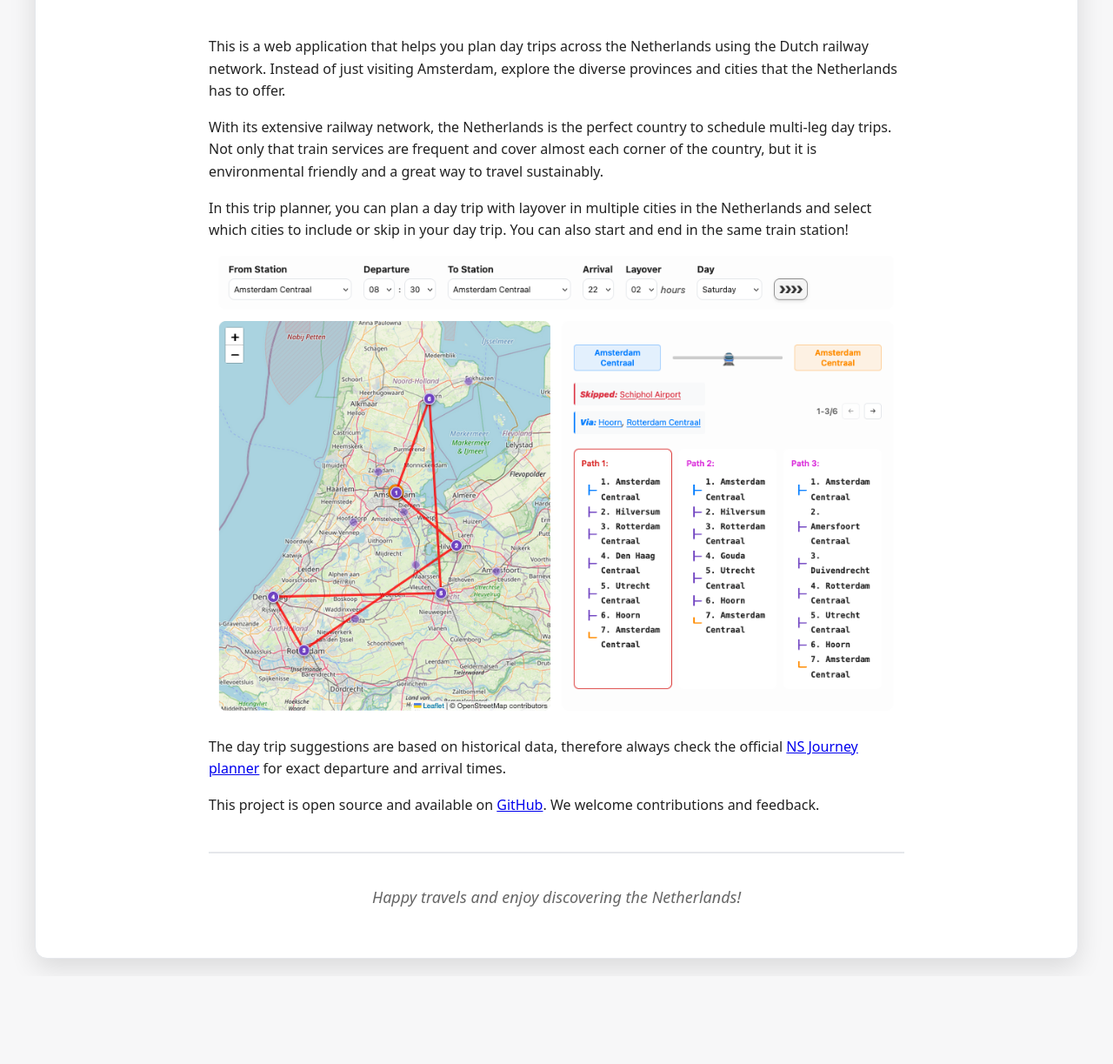
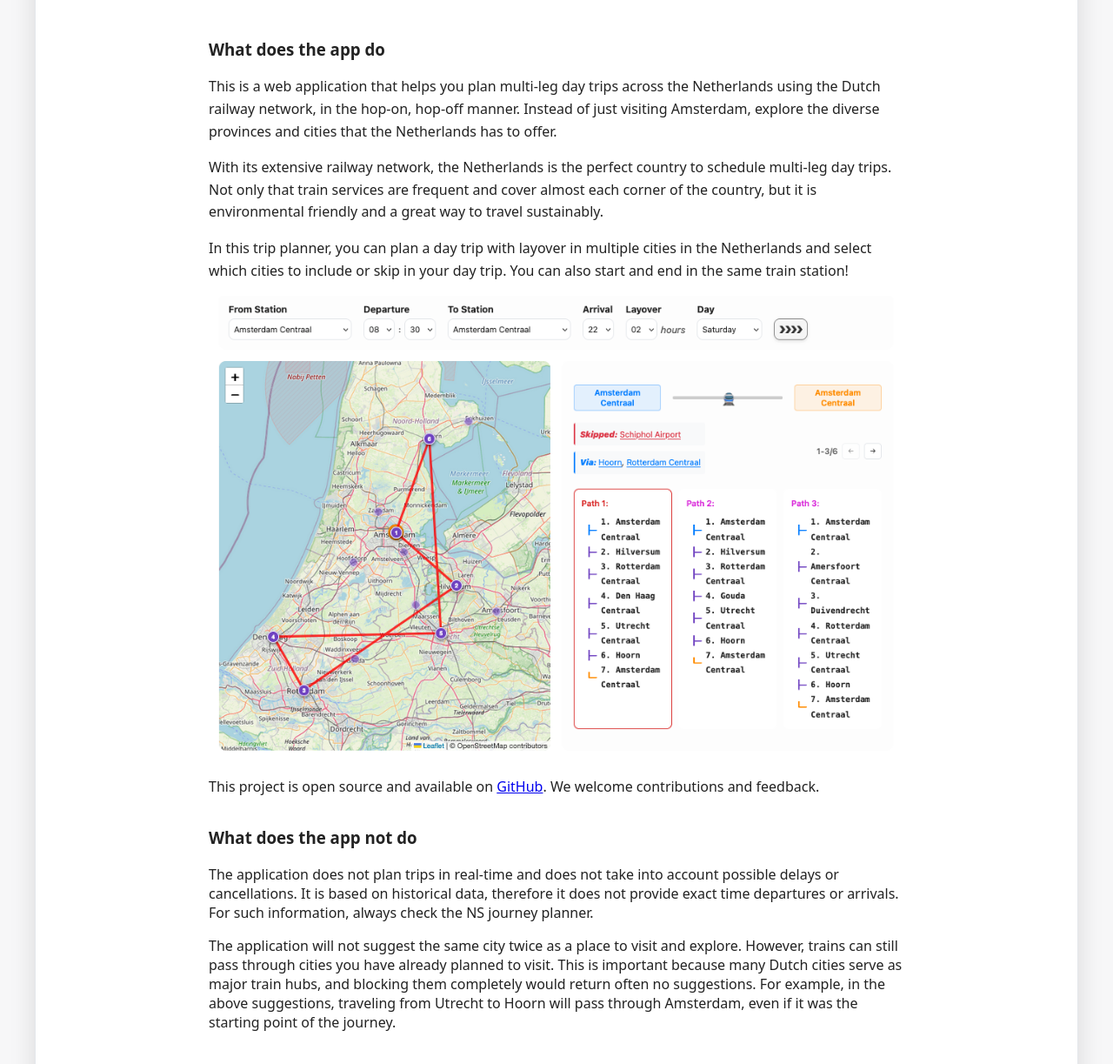
Before and after one commit to acirtep/morethanamsterdam-web, a website: page pages/about.html in a window 1280 px wide. Shown: the part 75-1298 px from the top of the page at 87% size. Before the commit the page ends 1197 px from the top, so only its background shows below. Drawn offline with Linux system fonts and the light colour scheme.

Commit message:
fix: review about/tips

```diff
--- a/pages/about.html
+++ b/pages/about.html
@@ -19,11 +19,12 @@
 
       <div class="about-content">
         <section class="about-section">
+          <h3>What does the app do</h3>
           <p>
-            This is a web application that helps you plan day trips across the
-            Netherlands using the Dutch railway network. Instead of just
-            visiting Amsterdam, explore the diverse provinces and cities that
-            the Netherlands has to offer.
+            This is a web application that helps you plan multi-leg day trips
+            across the Netherlands using the Dutch railway network, in the
+            hop-on, hop-off manner. Instead of just visiting Amsterdam, explore
+            the diverse provinces and cities that the Netherlands has to offer.
           </p>
 
           <p>
@@ -46,15 +47,6 @@
             alt="Day trips Amsterdam to Amsterdam"
           />
           <p>
-            The day trip suggestions are based on historical data, therefore
-            always check the official
-            <a href="https://www.ns.nl/en/journeyplanner" target="_blank"
-              >NS Journey planner</a
-            >
-            for exact departure and arrival times.
-          </p>
-
-          <p>
             This project is open source and available on
             <a
               href="https://github.com/acirtep/morethanamsterdam-web"
@@ -65,6 +57,23 @@
           </p>
         </section>
 
+        <h3>What does the app not do</h3>
+        <p>
+          The application does not plan trips in real-time and does not take
+          into account possible delays or cancellations. It is based on
+          historical data, therefore it does not provide exact time departures
+          or arrivals. For such information, always check the NS journey
+          planner.
+        </p>
+        <p>
+          The application will not suggest the same city twice as a place to
+          visit and explore. However, trains can still pass through cities you
+          have already planned to visit. This is important because many Dutch
+          cities serve as major train hubs, and blocking them completely would
+          return often no suggestions. For example, in the above suggestions,
+          traveling from Utrecht to Hoorn will pass through Amsterdam, even if
+          it was the starting point of the journey.
+        </p>
         <div class="about-footer">
           <p><em>Happy travels and enjoy discovering the Netherlands!</em></p>
         </div>
```
Also changed, not shown: pages/tips.html (+4 -1 lines).
